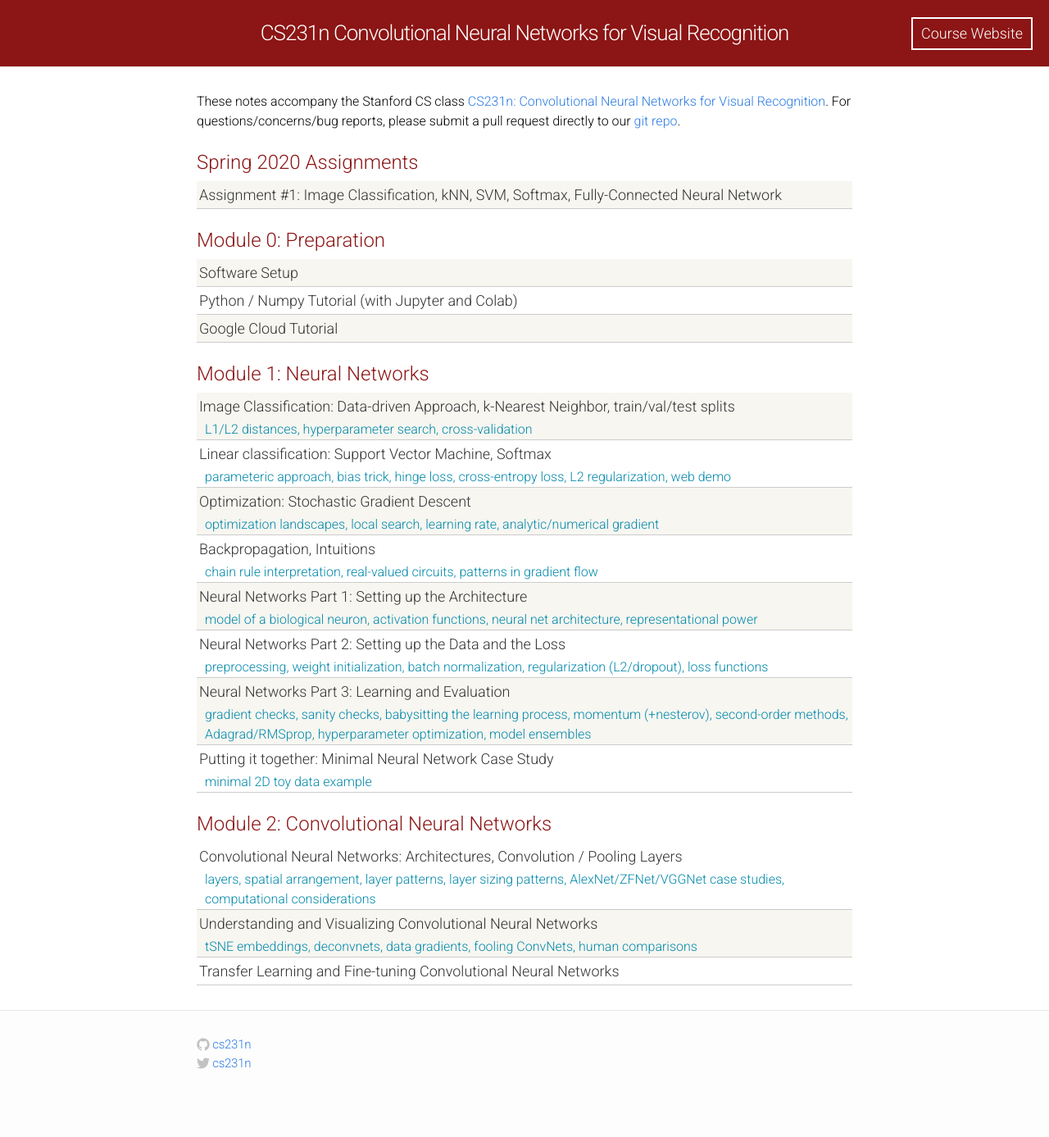
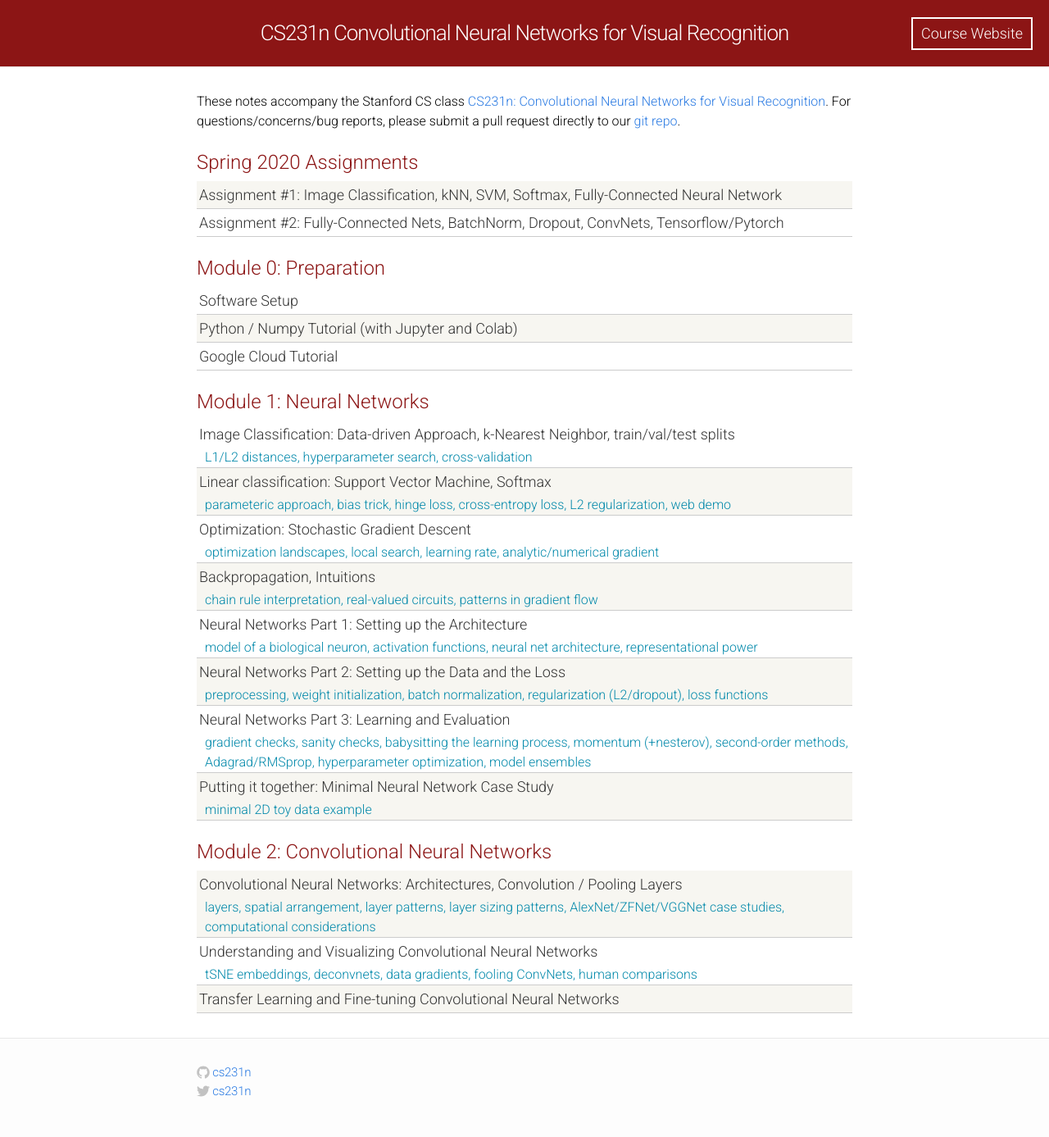
Before and after one commit to cs231n/cs231n.github.io, a Jekyll site: the page built from index.html, in a window 1280 px wide. Shown: the whole page at 82% size. Built offline with Jekyll 4.4.1, drawn with Linux system fonts in a browser that asks for light colours; before the commit the page ends 1353 px from its top, so only the background shows below that.

Commit message:
update index

```diff
--- a/index.html
+++ b/index.html
@@ -19,7 +19,11 @@ layout: default
         Assignment #1: Image Classification, kNN, SVM, Softmax, Fully-Connected Neural Network
       </a>
     </div>
-
+    <div class="materials-item">
+      <a href="assignments2020/assignment2/">
+        Assignment #2: Fully-Connected Nets, BatchNorm, Dropout, ConvNets, Tensorflow/Pytorch
+      </a>
+    </div>
 <!--
     <div class="materials-item">
       <a href="assignments2019/assignment2/">
```
Also changed, not shown: assignments/2020/assignment2.md (+1 -1 lines).
